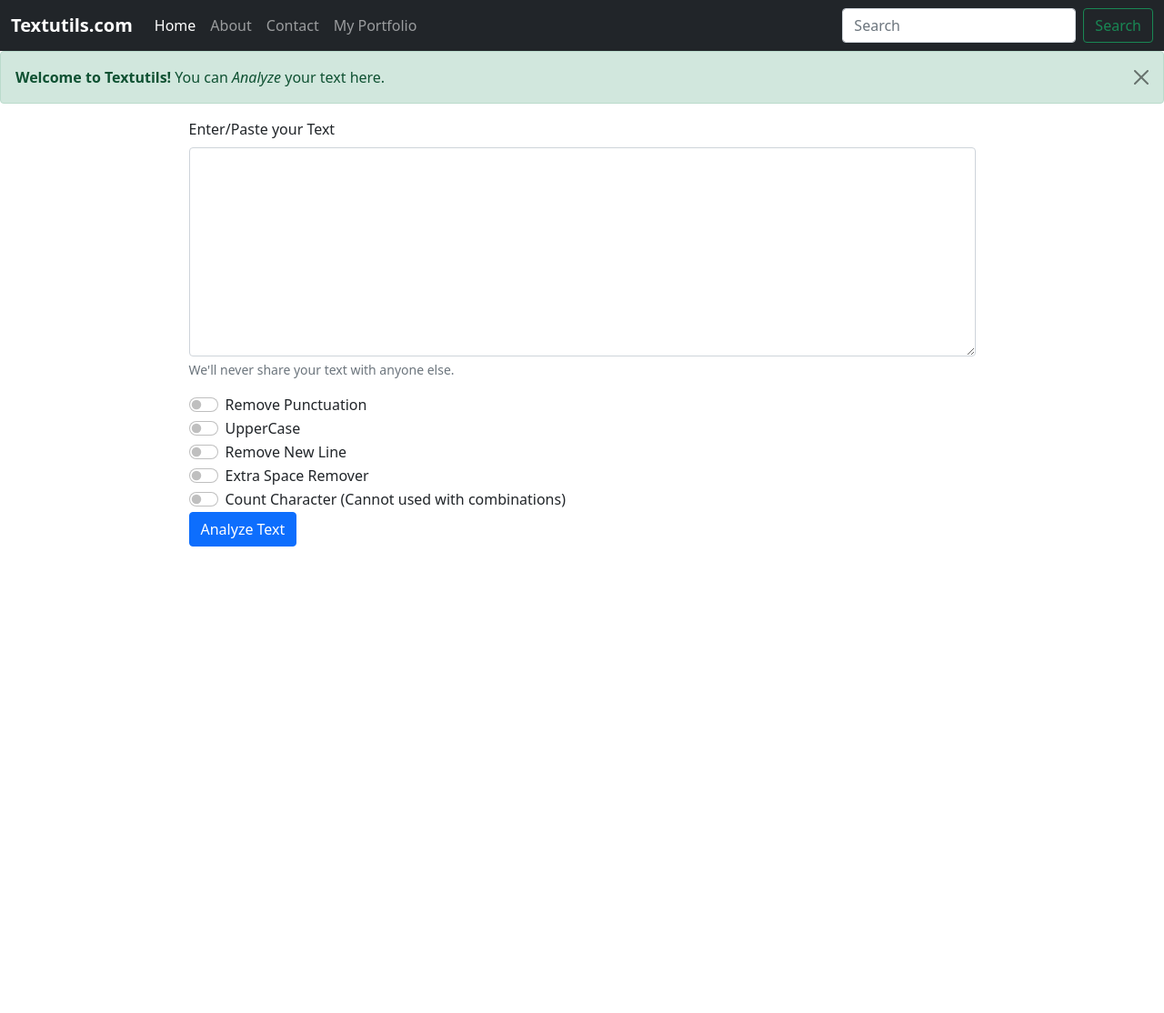
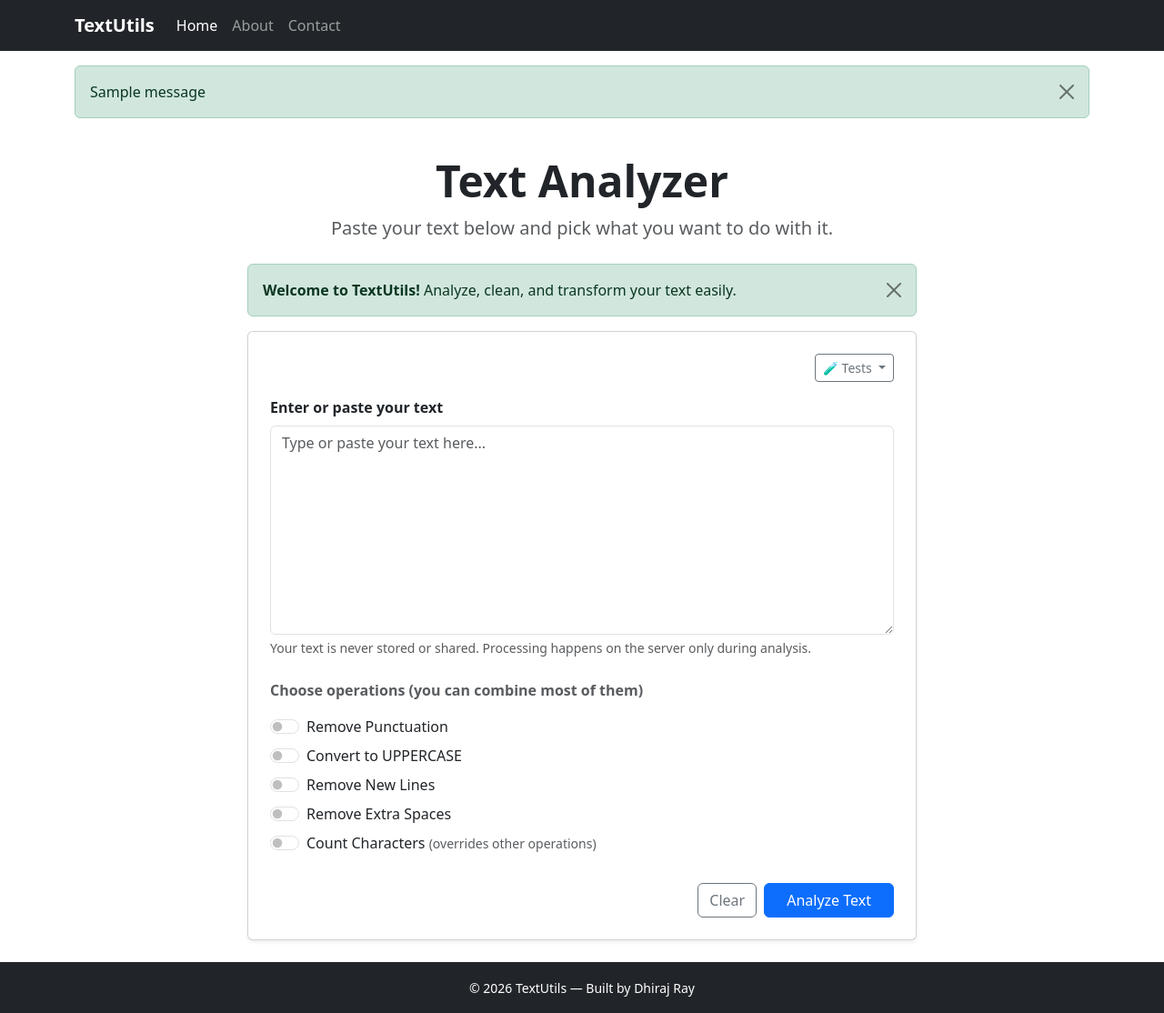
Before and after one commit to Dhiraj73Ray/TextUtils, a Django app: page / in a window 1280 px wide. Shown: the whole page at 91% size. Before the commit the page ends 601 px from the top, so only its background shows below. Run offline with Django 4.2, Linux system fonts and the light colour scheme; tables that the repository leaves empty hold one stand-in row (values such as "Sample post"); one stand-in notice (Sample message) is shown.

Commit message:
HTML templates rewritten with base.html, dropdown tests and fix demo_views file

```diff
--- /dev/null
+++ b/Templates/base.html
@@ -0,0 +1,102 @@
+<!DOCTYPE html>
+<html lang="en">
+<head>
+    <meta charset="UTF-8">
+    <meta name="viewport" content="width=device-width, initial-scale=1.0">
+    <title>{% block title %}TextUtils{% endblock %}</title>
+
+    <!-- Bootstrap 5.3.3 (single consistent version) -->
+    <link
+        href="https://cdn.jsdelivr.net/npm/bootstrap@5.3.3/dist/css/bootstrap.min.css"
+        rel="stylesheet"
+        integrity="sha384-QWTKZyjpPEjISv5WaRU9OFeRpok6YctnYmDr5pNlyT2bRjXh0JMhjY6hW+ALEwIH"
+        crossorigin="anonymous"
+    >
+
+    <!-- Custom small styles -->
+    <style>
+        body {
+            min-height: 100vh;
+            display: flex;
+            flex-direction: column;
+        }
+        main {
+            flex: 1;
+        }
+        footer {
+            margin-top: auto;
+        }
+        pre textarea {
+            width: 100%;
+            font-family: monospace;
+        }
+    </style>
+</head>
+<body>
+
+    <!-- Navbar -->
+    <nav class="navbar navbar-expand-lg navbar-dark bg-dark">
+        <div class="container">
+            <a class="navbar-brand" href="{% url 'index' %}">
+                <strong>TextUtils</strong>
+            </a>
+            <button
+                class="navbar-toggler"
+                type="button"
+                data-bs-toggle="collapse"
+                data-bs-target="#navbarSupportedContent"
+                aria-controls="navbarSupportedContent"
+                aria-expanded="false"
+                aria-label="Toggle navigation"
+            >
+                <span class="navbar-toggler-icon"></span>
+            </button>
+            <div class="collapse navbar-collapse" id="navbarSupportedContent">
+                <ul class="navbar-nav me-auto mb-2 mb-lg-0">
+                    <li class="nav-item">
+                        <a class="nav-link {% if request.resolver_match.url_name == 'index' %}active{% endif %}"
+                           href="{% url 'index' %}">Home</a>
+                    </li>
+                    <li class="nav-item">
+                        <a class="nav-link" href="#">About</a>
+                    </li>
+                    <li class="nav-item">
+                        <a class="nav-link" href="#">Contact</a>
+                    </li>
+                </ul>
+            </div>
+        </div>
+    </nav>
+
+    <!-- Django Messages (flash messages) -->
+    {% if messages %}
+        <div class="container mt-3">
+            {% for message in messages %}
+                <div class="alert alert-{{ message.tags }} alert-dismissible fade show" role="alert">
+                    {{ message }}
+                    <button type="button" class="btn-close" data-bs-dismiss="alert" aria-label="Close"></button>
+                </div>
+            {% endfor %}
+        </div>
+    {% endif %}
+
+    <!-- Main Content Slot -->
+    <main class="container my-4">
+        {% block content %}{% endblock %}
+    </main>
+
+    <!-- Footer -->
+    <footer class="bg-dark text-white text-center py-3">
+        <small>&copy; {% now "Y" %} TextUtils — Built by Dhiraj Ray</small>
+    </footer>
+
+    <!-- Bootstrap JS Bundle -->
+    <script
+        src="https://cdn.jsdelivr.net/npm/bootstrap@5.3.3/dist/js/bootstrap.bundle.min.js"
+        integrity="sha384-YvpcrYf0tY3lHB60NNkmXc5s9fDVZLESaAA55NDzOxhy9GkcIdslK1eN7N6jIeHz"
+        crossorigin="anonymous"
+    ></script>
+
+    {% block extra_js %}{% endblock %}
+</body>
+</html>
--- a/Templates/index.html
+++ b/Templates/index.html
@@ -1,72 +1,244 @@
-<!DOCTYPE html>
-<html lang="en">
-<head>
-    <meta charset="UTF-8">
-    <meta name="viewport" content="width=device-width, initial-scale=1.0">
-    <link href="https://cdn.jsdelivr.net/npm/bootstrap@5.0.2/dist/css/bootstrap.min.css" rel="stylesheet" integrity="sha384-EVSTQN3/azprG1Anm3QDgpJLIm9Nao0Yz1ztcQTwFspd3yD65VohhpuuCOmLASjC" crossorigin="anonymous">
-    <title>Document</title>
-</head>
-<body>
-    <nav class="navbar navbar-expand-lg navbar-dark bg-dark">
-        <div class="container-fluid">
-          <a class="navbar-brand" href="#"><strong>Textutils.com</strong></a>
-          <button class="navbar-toggler" type="button" data-bs-toggle="collapse" data-bs-target="#navbarSupportedContent" aria-controls="navbarSupportedContent" aria-expanded="false" aria-label="Toggle navigation">
-            <span class="navbar-toggler-icon"></span>
+{% extends "base.html" %}
+
+{% block title %}Home — TextUtils{% endblock %}
+
+{% block content %}
+<div class="row justify-content-center">
+  <div class="col-lg-8">
+    <div class="text-center mb-4">
+      <h1 class="display-5 fw-bold">Text Analyzer</h1>
+      <p class="lead text-muted">
+        Paste your text below and pick what you want to do with it.
+      </p>
+    </div>
+
+    <!-- Intro alert (dismissible, only shown once per session via JS) -->
+    <div
+      id="welcomeAlert"
+      class="alert alert-success alert-dismissible fade show"
+      role="alert"
+    >
+      <strong>Welcome to TextUtils!</strong> Analyze, clean, and transform your text easily.
+      <button
+        type="button"
+        class="btn-close"
+        data-bs-dismiss="alert"
+        aria-label="Close"
+      ></button>
+    </div>
+
+    <!-- Main Form -->
+    <form action="{% url 'analyze' %}" method="post" class="card shadow-sm p-4">
+      {% csrf_token %}
+
+      <!-- Demo Tests Dropdown -->
+      <div class="mb-3 d-flex justify-content-end">
+        <div class="dropdown">
+          <button
+            class="btn btn-outline-secondary btn-sm dropdown-toggle"
+            type="button"
+            id="testsDropdown"
+            data-bs-toggle="dropdown"
+            aria-expanded="false"
+          >
+            🧪 Tests
           </button>
-          <div class="collapse navbar-collapse" id="navbarSupportedContent">
-            <ul class="navbar-nav me-auto mb-2 mb-lg-0">
-              <li class="nav-item">
-                <a class="nav-link active" aria-current="page" href="/">Home</a>
-              </li>
-              <li class="nav-item">
-                <a class="nav-link" href="#">About</a>
-              </li>
-              <li class="nav-item">
-                <a class="nav-link" href="#">Contact</a>
-              </li>
-              <li class="nav-item">
-                <a class="nav-link" href="#">My Portfolio</a>
-              </li>
-              </ul>
-            <form class="d-flex" role="search">
-              <input class="form-control me-2" type="search" placeholder="Search" aria-label="Search">
-              <button class="btn btn-outline-success" type="submit">Search</button>
-            </form>
-          </div>
+          <ul
+            class="dropdown-menu dropdown-menu-end shadow"
+            aria-labelledby="testsDropdown"
+            style="min-width: 340px; max-width: 420px; max-height: 400px; overflow-y: auto;"
+          >
+            <li><h6 class="dropdown-header">Load a sample text</h6></li>
+
+            <li>
+              <button
+                type="button"
+                class="dropdown-item demo-item"
+                data-text="Hey!!! This,,, is a MESSY paragraph... Can YOU clean it?? It has -- LOTS -- of punctuation!!! (And extra spaces.) Try me!!!"
+              >
+                <div class="fw-semibold">🧹 Messy Paragraph</div>
+                <div class="small text-muted text-truncate">
+                  Hey!!! This,,, is a MESSY paragraph... Can YOU clean it??
+                </div>
+              </button>
+            </li>
+
+            <li>
+              <button
+                type="button"
+                class="dropdown-item demo-item"
+                data-text="Item 1: Buy milk&#10;Item 2: Walk the dog&#10;Item 3: Finish homework&#10;&#10;Task list above has new lines everywhere.&#10;Try removing them!"
+              >
+                <div class="fw-semibold">📋 Multi-line List</div>
+                <div class="small text-muted text-truncate">
+                  Item 1: Buy milk / Item 2: Walk the dog...
+                </div>
+              </button>
+            </li>
+
+            <li>
+              <button
+                type="button"
+                class="dropdown-item demo-item"
+                data-text="def greet(name):&#10;    print(f'Hello, {name}!!!')&#10;&#10;greet('World')  # This is a comment, with punctuation! ,,,"
+              >
+                <div class="fw-semibold">💻 Code Snippet</div>
+                <div class="small text-muted text-truncate">
+                  def greet(name): print(f'Hello, {name}!!!')...
+                </div>
+              </button>
+            </li>
+
+            <li><hr class="dropdown-divider" /></li>
+
+            <li>
+              <button type="button" class="dropdown-item" id="clearDemo">
+                <span class="text-danger">✕ Clear textarea</span>
+              </button>
+            </li>
+          </ul>
         </div>
-      </nav>
-      <div class="alert alert-success alert-dismissible fade show" role="alert">
-        <strong>Welcome to Textutils!</strong> You can <i>Analyze</i> your text here.
-        <button type="button" class="btn-close" data-bs-dismiss ="alert" aria-label="Close"></button>
       </div>
-      <form action="/analyze" method="post" class="container" style="width: 889px; height: 238px;"> {% csrf_token %}
-        <div class="mb-3">
-          <label for="exampleInputEmail1" class="form-label">Enter/Paste your Text</label>
-          <textarea  class="form-control" name="Text" id="exampleInputEmail1" aria-describedby="emailHelp" rows="9"></textarea>
-          <div id="emailHelp" class="form-text">We'll never share your text with anyone else.</div>
+
+      <!-- Text Input -->
+      <div class="mb-4">
+        <label for="textInput" class="form-label fw-semibold">
+          Enter or paste your text
+        </label>
+        <!-- Note: change name="text" if your views.py uses lowercase -->
+        <textarea
+          class="form-control"
+          name="text"
+          id="textInput"
+          rows="9"
+          placeholder="Type or paste your text here..."
+          required
+        ></textarea>
+        <div class="form-text">
+          Your text is never stored or shared. Processing happens on the server
+          only during analysis.
         </div>
-        <div class="form-check form-switch">
-            <input class="form-check-input" type="checkbox" name="rempunc"  >
-            <label class="form-check-label" for="flexSwitchCheckChecked">Remove Punctuation</label>
+      </div>
+
+      <!-- Operations Fieldset -->
+      <fieldset class="mb-4">
+        <legend class="fs-6 fw-semibold text-muted mb-3">
+          Choose operations (you can combine most of them)
+        </legend>
+
+        <div class="form-check form-switch mb-2">
+          <input
+            class="form-check-input"
+            type="checkbox"
+            role="switch"
+            name="rempunc"
+            id="optRempunc"
+          />
+          <label class="form-check-label" for="optRempunc">
+            Remove Punctuation
+          </label>
         </div>
-        <div class="form-check form-switch">
-            <input class="form-check-input" type="checkbox" name="capatalize"role="switch" id="flexSwitchCheckChecked" >
-            <label class="form-check-label" for="flexSwitchCheckChecked">UpperCase</label>
+
+        <div class="form-check form-switch mb-2">
+          <input
+            class="form-check-input"
+            type="checkbox"
+            role="switch"
+            name="capatalize"
+            id="optCapatalize"
+          />
+          <label class="form-check-label" for="optCapatalize">
+            Convert to UPPERCASE
+          </label>
         </div>
-        <div class="form-check form-switch">
-            <input class="form-check-input" type="checkbox" name="rmnl" role="switch" id="flexSwitchCheckChecked" >
-            <label class="form-check-label" for="flexSwitchCheckChecked">Remove New Line</label>
+
+        <div class="form-check form-switch mb-2">
+          <input
+            class="form-check-input"
+            type="checkbox"
+            role="switch"
+            name="rmnl"
+            id="optRmnl"
+          />
+          <label class="form-check-label" for="optRmnl">
+            Remove New Lines
+          </label>
         </div>
-        <div class="form-check form-switch">
-            <input class="form-check-input" type="checkbox" name="rmsp" role="switch" id="flexSwitchCheckChecked" >
-            <label class="form-check-label" for="flexSwitchCheckChecked">Extra Space Remover</label>
+
+        <div class="form-check form-switch mb-2">
+          <input
+            class="form-check-input"
+            type="checkbox"
+            role="switch"
+            name="rmsp"
+            id="optRmsp"
+          />
+          <label class="form-check-label" for="optRmsp">
+            Remove Extra Spaces
+          </label>
         </div>
-        <div class="form-check form-switch">
-            <input class="form-check-input" type="checkbox" name="count" role="switch" id="flexSwitchCheckChecked" >
-            <label class="form-check-label" for="flexSwitchCheckChecked">Count Character (Cannot used with combinations)</label>
+
+        <div class="form-check form-switch mb-2">
+          <input
+            class="form-check-input"
+            type="checkbox"
+            role="switch"
+            name="count"
+            id="optCount"
+          />
+          <label class="form-check-label" for="optCount">
+            Count Characters
+            <small class="text-muted">(overrides other operations)</small>
+          </label>
         </div>
-        <button type="submit" class="btn btn-primary">Analyze Text</button>
-      </form>
-      <script src="https://cdn.jsdelivr.net/npm/bootstrap@5.0.2/dist/js/bootstrap.bundle.min.js" integrity="sha384-MrcW6ZMFYlzcLA8Nl+NtUVF0sA7MsXsP1UyJoMp4YLEuNSfAP+JcXn/tWtIaxVXM" crossorigin="anonymous"></script>
-</body>
-</html>
+      </fieldset>
+
+      <!-- Submit -->
+      <div class="d-grid gap-2 d-md-flex justify-content-md-end">
+        <button type="reset" class="btn btn-outline-secondary">Clear</button>
+        <button type="submit" class="btn btn-primary px-4">Analyze Text</button>
+      </div>
+    </form>
+  </div>
+</div>
+{% endblock %}
+
+{% block extra_js %}
+<script>
+  // Hide welcome alert after first view
+  (function () {
+    const alertEl = document.getElementById('welcomeAlert');
+    if (!alertEl) return;
+
+    if (sessionStorage.getItem('textutils_welcomed') === '1') {
+      alertEl.remove();
+    } else {
+      sessionStorage.setItem('textutils_welcomed', '1');
+    }
+  })();
+
+  // Demo Tests Dropdown
+  (function () {
+    const textarea = document.getElementById('textInput');
+    const clearBtn = document.getElementById('clearDemo');
+    const demoItems = document.querySelectorAll('.demo-item');
+
+    if (!textarea) return;
+
+    demoItems.forEach(function (item) {
+      item.addEventListener('click', function () {
+        textarea.value = item.dataset.text || '';
+        textarea.focus();
+        textarea.scrollTop = 0;
+      });
+    });
+
+    if (clearBtn) {
+      clearBtn.addEventListener('click', function () {
+        textarea.value = '';
+        textarea.focus();
+      });
+    }
+  })();
+</script>
+{% endblock %}
```
Also changed, not shown: Templates/analyze.html (+93 -43 lines), textutils/demo_views.py (+46 -33 lines).
